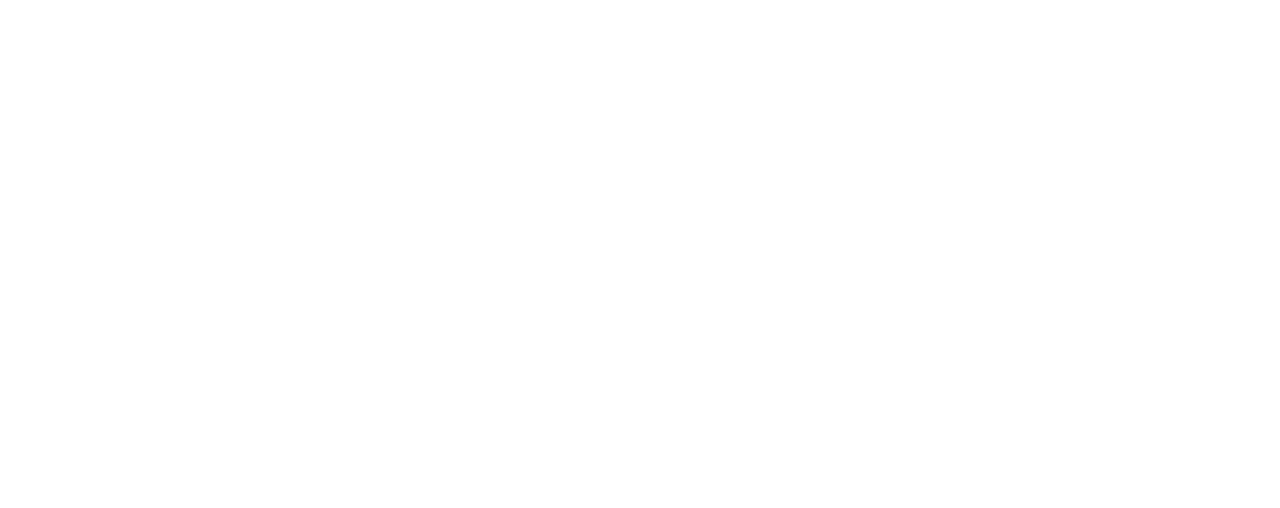
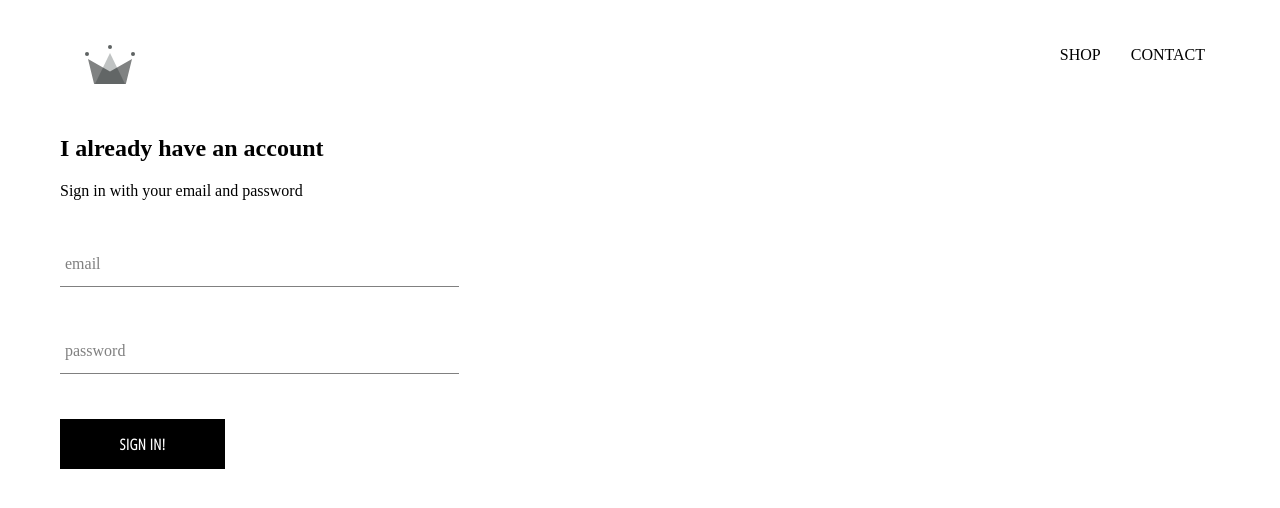
Before and after one commit to Jacktks/React-Redux-Project, a React (Create React App) app: page /signin in a window 1280 px wide. Shown: the top 508 px of the page. Built offline with nearby package versions, Linux system fonts and the light colour scheme.

Commit message:
add header and form input

```diff
--- a/src/App.css
+++ b/src/App.css
@@ -2,3 +2,7 @@
     font-family: 'Open Sans Condensed ';
     padding: 20px 60px;
 }
+a {
+    text-decoration: none;
+    color: black;
+}
--- a/src/App.js
+++ b/src/App.js
@@ -2,16 +2,22 @@
 import './App.css';
 import HomePage from './pages/homepage/homepage.component';
 import ShopPage from './pages/shop/shop.component';
+import SignInAndSignUp from './components/signin-and-signup/signin-and-singup.component';
 import { Switch, Route } from 'react-router-dom';
+import Header from './components/headers/header.component';
+
+
 
 
 
 function App() {
   return (
     <div>
+        <Header/>
         <Switch>
           <Route exact path="/" component={HomePage}/>
           <Route path="/shop" component={ShopPage}/>
+          <Route path="/signin" component={SignInAndSignUp}/>
         </Switch>
     </div>
   );
--- /dev/null
+++ b/src/components/custom-button/custom-button.component.jsx
@@ -0,0 +1,12 @@
+import React from 'react';
+
+import './custom-button.style.scss';
+
+const CustomButton = ({children, ...otherProps}) => {
+    return(
+        <button className="custom-button" {...otherProps}>
+            {children}
+        </button>
+    )
+}
+export default CustomButton;
--- /dev/null
+++ b/src/components/custom-button/custom-button.style.scss
@@ -0,0 +1,22 @@
+.custom-button {
+    min-width: 165px;
+    width: auto;
+    height: 50px;
+    letter-spacing: 0.5px;
+    line-height: 50px;
+    padding: 0 35px 0 35px;
+    font-size: 15px;
+    background-color: black;
+    color: white;
+    text-transform: uppercase;
+    font-family: 'Open Sans Condensed';
+    font-weight: bolder;
+    border: none;
+    cursor: pointer;
+
+    &:hover {
+      background-color: white;
+      color: black;
+      border: 1px solid black;
+    }
+  }
--- /dev/null
+++ b/src/components/form-input/form-input.component.jsx
@@ -0,0 +1,19 @@
+import React from 'react';
+
+import './form-input.component.style.scss';
+
+const FormInput = ({handleChange, label, ...otherProps}) => {
+    return(
+        <div className="group">
+            <input className="form-input" onChange={handleChange} {...otherProps}/>
+            { label
+                ? (
+                    <label className={`${otherProps.value.length ? 'shrink': '' } form-input-label`}>
+                        {label}
+                    </label>
+                ) : null
+            }
+        </div>
+    )
+}
+export default FormInput;
--- /dev/null
+++ b/src/components/form-input/form-input.component.style.scss
@@ -0,0 +1,54 @@
+$sub-color: grey;
+$main-color: black;
+
+@mixin shrinkLabel {
+  top: -14px;
+  font-size: 12px;
+  color: $main-color;
+}
+
+.group {
+  position: relative;
+  margin: 45px 0;
+
+  .form-input {
+    background: none;
+    background-color: white;
+    color: $sub-color;
+    font-size: 18px;
+    padding: 10px 10px 10px 5px;
+    display: block;
+    width: 100%;
+    border: none;
+    border-radius: 0;
+    border-bottom: 1px solid $sub-color;
+    margin: 25px 0;
+
+    &:focus {
+      outline: none;
+    }
+
+    &:focus ~ .form-input-label {
+      @include shrinkLabel();
+    }
+  }
+
+  input[type='password'] {
+    letter-spacing: 0.3em;
+  }
+
+  .form-input-label {
+    color: $sub-color;
+    font-size: 16px;
+    font-weight: normal;
+    position: absolute;
+    pointer-events: none;
+    left: 5px;
+    top: 10px;
+    transition: 300ms ease all;
+
+    &.shrink {
+      @include shrinkLabel();
+    }
+  }
+}
--- /dev/null
+++ b/src/components/headers/header.component.jsx
@@ -0,0 +1,26 @@
+import React from 'react';
+import { Link } from 'react-router-dom';
+
+import { ReactComponent as Logo } from '../../assets/crown.svg';
+
+import './header.style.scss';
+
+const Header = () => {
+    return(
+            <div className='header'>
+              <Link className='logo-container' to='/'>
+                <Logo className='logo' />
+              </Link>
+              <div className='options'>
+                <Link className='option' to='/shop'>
+                  SHOP
+                </Link>
+                <Link className='option' to='/shop'>
+                  CONTACT
+                </Link>
+              </div>
+            </div>
+    )
+}
+
+export default Header;
--- /dev/null
+++ b/src/components/headers/header.style.scss
@@ -0,0 +1,25 @@
+.header {
+    height: 70px;
+    width: 100%;
+    display: flex;
+    justify-content: space-between;
+    margin-bottom: 25px;
+
+    .logo-container {
+      height: 100%;
+      width: 70px;
+      padding: 25px;
+    }
+
+    .options {
+      width: 50%;
+      height: 100%;
+      display: flex;
+      align-items: center;
+      justify-content: flex-end;
+
+      .option {
+        padding: 10px 15px;
+      }
+    }
+  }
--- /dev/null
+++ b/src/components/sign-in/sign-in.component.jsx
@@ -0,0 +1,41 @@
+import React from 'react';
+import FormInput from '../form-input/form-input.component';
+import './sign-in.style.scss';
+import CustomButton from '../custom-button/custom-button.component';
+
+class SignIn extends React.Component{
+    constructor(props){
+        super(props);
+        this.state = {
+            email: '',
+            password: ''
+        }
+        this.handleSubmit = this.handleSubmit.bind(this);
+        this.handleChange = this.handleChange.bind(this);
+    }
+    handleSubmit = event => {
+        event.preventDefault();
+        this.setState({email: '', password: ''})
+    }
+
+    handleChange(event){
+        const {value, name} = event.target;
+        this.setState({ [name]: value })
+    }
+
+    render(){
+        return(
+            <div className="sign-in">
+                <h2>I already have an account</h2>
+                <span>Sign in with your email and password</span>
+                <form onSubmit={this.handleSubmit}>
+                    <FormInput name="email" type="email" handleChange={this.handleChange} value={this.state.email} label="email"/>
+                    <FormInput name="password" type="password" handleChange={this.handleChange} value={this.state.password} label="password"/>
+
+                    <CustomButton type="submit">Sign in!</CustomButton>
+                </form>
+            </div>
+        )
+    }
+}
+export default SignIn;
--- /dev/null
+++ b/src/components/sign-in/sign-in.style.scss
@@ -0,0 +1,8 @@
+.sign-in {
+    width: 30vw;
+    display: flex;
+    flex-direction: column;
+    .title {
+        margin: 10px 0;
+    }
+}
--- /dev/null
+++ b/src/components/signin-and-signup/signin-and-singup.component.jsx
@@ -0,0 +1,12 @@
+import React from 'react';
+import './signin-and-singup.style.scss';
+import SignIn from '../sign-in/sign-in.component';
+
+const SignInAndSignUp = () => {
+    return(
+        <div className="sign-in-and-sign-up">
+            <SignIn/>
+        </div>
+    )
+}
+export default SignInAndSignUp;
```
Also changed, not shown: src/assets/crown.svg (added), src/components/signin-and-signup/signin-and-singup.style.scss (added).
